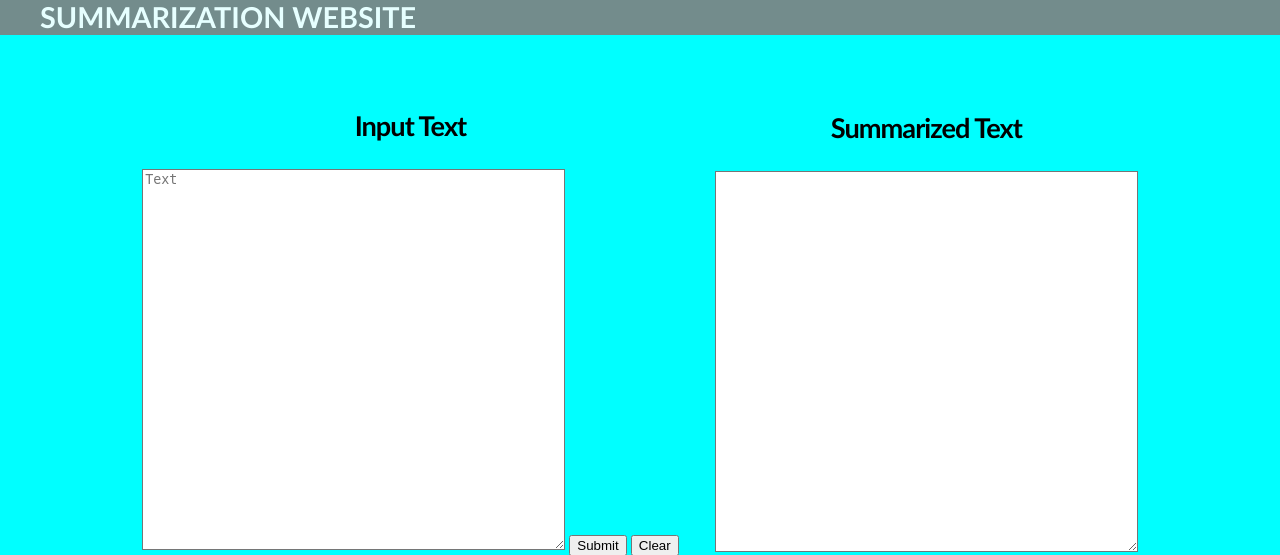
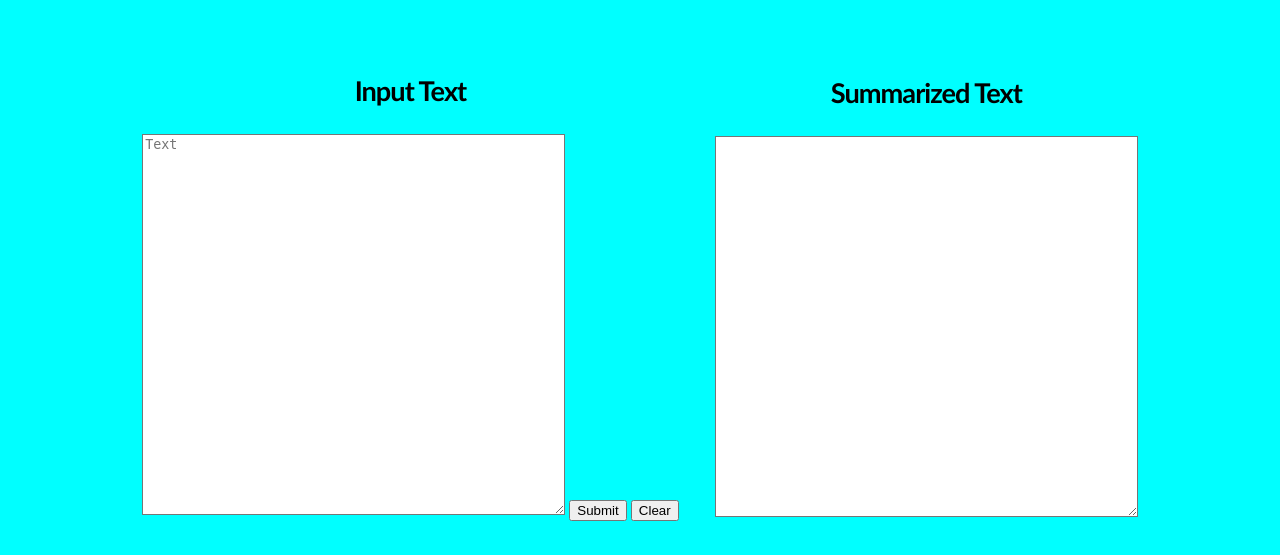
Before and after one commit to FabianDarrell/nlp1, a Flask app: page / in a window 1280 px wide. Shown: the top 555 px of the page. Run offline with Flask 3, Linux system fonts and the light colour scheme.

Commit message:
committed

```diff
--- a/static/css/main.css
+++ b/static/css/main.css
@@ -1,29 +1,3 @@
-   header {
-    background-color: grey;
-    height: 35px;
-    width: 100%;
-    opacity: .9;
-    margin-bottom: 10px;
-    text-align: center;
-  }
-
-  header h1.logo {
-    margin: 0;
-    font-size: 1.8em;
-    font-weight:bolder;
-    color: rgb(255, 255, 255);
-    text-transform: uppercase;
-
-    float: left;
-    text-align: center;
-  }
-
-  header h1.logo:hover {
-    color: black;
-    text-decoration: none;
-    text-align: center;
-  }
-
 body {
   margin: 0;
   padding: 0;
@@ -67,6 +41,7 @@
   padding: 2rem 2rem;
   text-align: center;
 }
+
 .child {
   display: inline-block;
   padding: 1rem 1rem;
--- a/templates/index.html
+++ b/templates/index.html
@@ -10,11 +10,6 @@
 </head>
 
 <body>
-    <header>
-        <div class="container">
-          <h1 class="logo">Summarization Website</h1>
-        </div>
-    </header>
     <div class = 'body'>
     <div class ='parent'>
     <div class ='child'>
```
Lines whose indentation alone changed are shown as unchanged.
